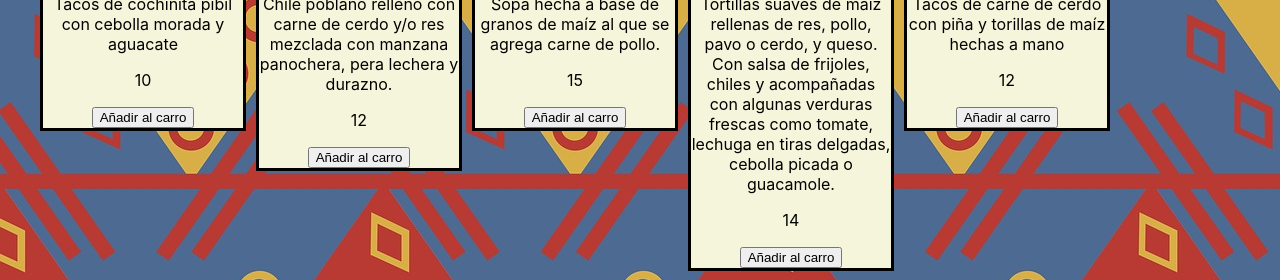
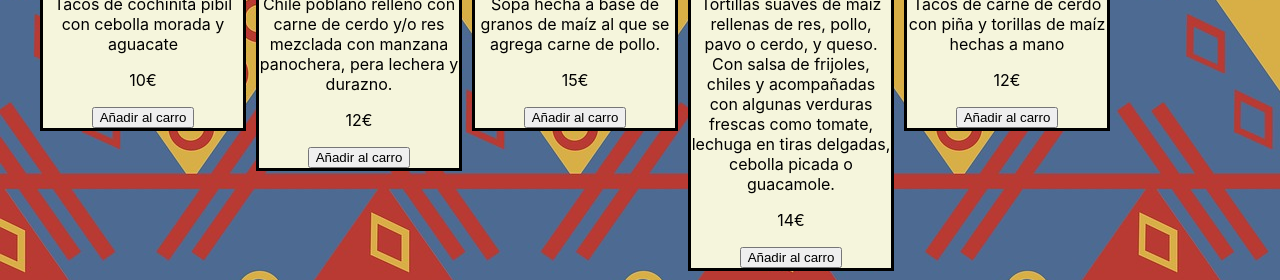
Before and after one commit to SusanaG-code/MexFoodCart-React, a React (Create React App) app in the folder my-react-project/: page / in a window 1280 px wide. Shown: the part 367-647 px from the top of the page. Built offline with nearby package versions, Linux system fonts and the light colour scheme.

Commit message:
Add handleFilterText

```diff
--- a/my-react-project/src/components/App.js
+++ b/my-react-project/src/components/App.js
@@ -5,13 +5,15 @@ import DishList from "./DishList";
 import data from "../services/dishes";
 
 function App() {
-  console.log(data);
+  const handleFilterText = (inputValue) => {
+    console.log("he llegado", inputValue);
+  };
 
   return (
     <div className="App">
       <div className="main_card-list">
         <Header />
-        <Filter></Filter>
+        <Filter handleFilterText={handleFilterText}></Filter>
         <DishList data={data}></DishList>
       </div>
     </div>
--- a/my-react-project/src/components/DishCard.js
+++ b/my-react-project/src/components/DishCard.js
@@ -9,7 +9,7 @@ const DishCard = (props) => {
         <h5 class="card_title container">{props.name}</h5>
         <p class="card_description container">{props.description}</p>
         <div class="card_price-button container">
-          <p class="card_price">{props.price}</p>
+          <p class="card_price">{props.price}€</p>
           <button class="card_button">Añadir al carro</button>
         </div>
       </div>
--- a/my-react-project/src/components/Filter.js
+++ b/my-react-project/src/components/Filter.js
@@ -1,11 +1,16 @@
 const Filter = (props) => {
+  const handleFilterText = (ev) => {
+    const inputValue = ev.target.value;
+    props.handleFilterText(inputValue);
+  };
+
   return (
     <form className="mb-1">
       <label className="form__label" htmlFor="name">
         Filtrar por picante:
       </label>
       <label>¿Qué buscas?</label>
-      <input type="text"></input>
+      <input type="text" onChange={handleFilterText}></input>
       <label>¿Cuál es tu nivel de picanteeee?</label>
       <select>
         <option value="Like mexican">Like mexican</option>
--- a/my-react-project/src/services/dishes.js
+++ b/my-react-project/src/services/dishes.js
@@ -17,7 +17,7 @@ const data = [
     id: 2,
     name: "Chiles en nogada",
     image:
-      "https://recetas.mx/wp-content/uploads/2019/01/chile-en-nogada-50420119.jpg",
+      "https://www.ngenespanol.com/wp-content/uploads/2018/08/%C2%BFC%C3%B3mo-nacieron-los-chiles-en-nogada.jpg",
     description:
       "Chile poblano relleno con carne de cerdo y/o res mezclada con manzana panochera, pera lechera y durazno.",
     price: 12,
```
